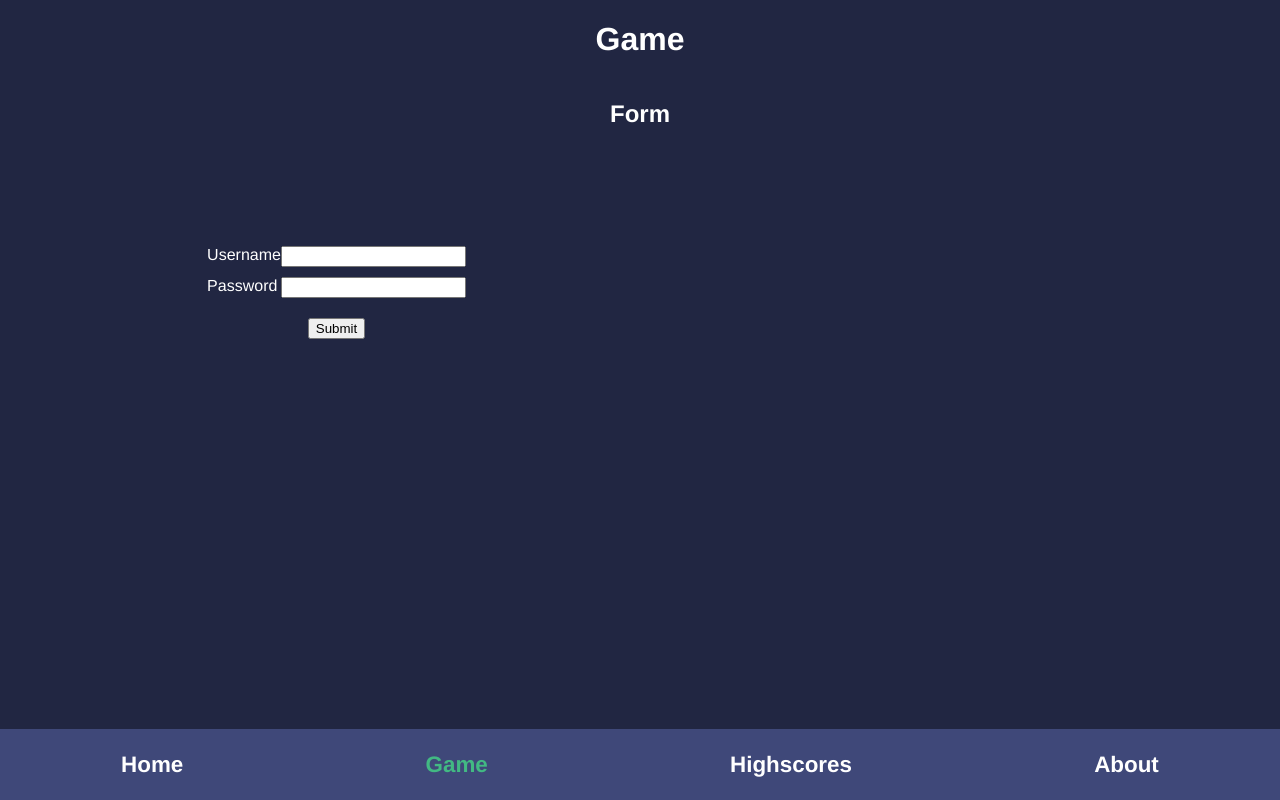
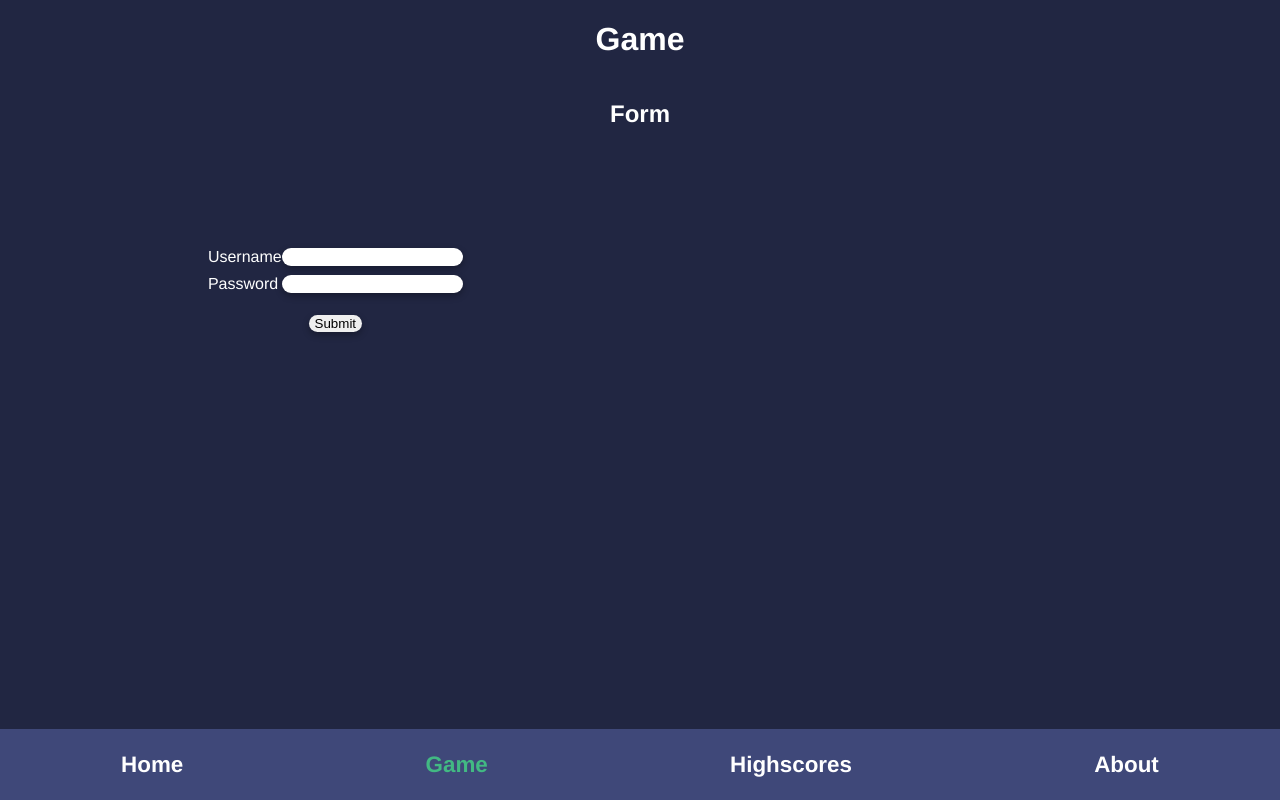
Before and after one commit to Rutabadev/Form, a Vue app: page /game in a window 1280 px wide. Built offline with nearby package versions, Linux system fonts and the light colour scheme.

Commit message:
inputs style

```diff
--- a/src/components/Form/index.vue
+++ b/src/components/Form/index.vue
@@ -118,4 +118,10 @@ export default class Form extends Vue {
     }
   }
 }
+
+input {
+  border-radius: 1em;
+  box-shadow: 0 3px 7px rgba($color: #000000, $alpha: .3);
+  border: none;
+}
 </style>
```
